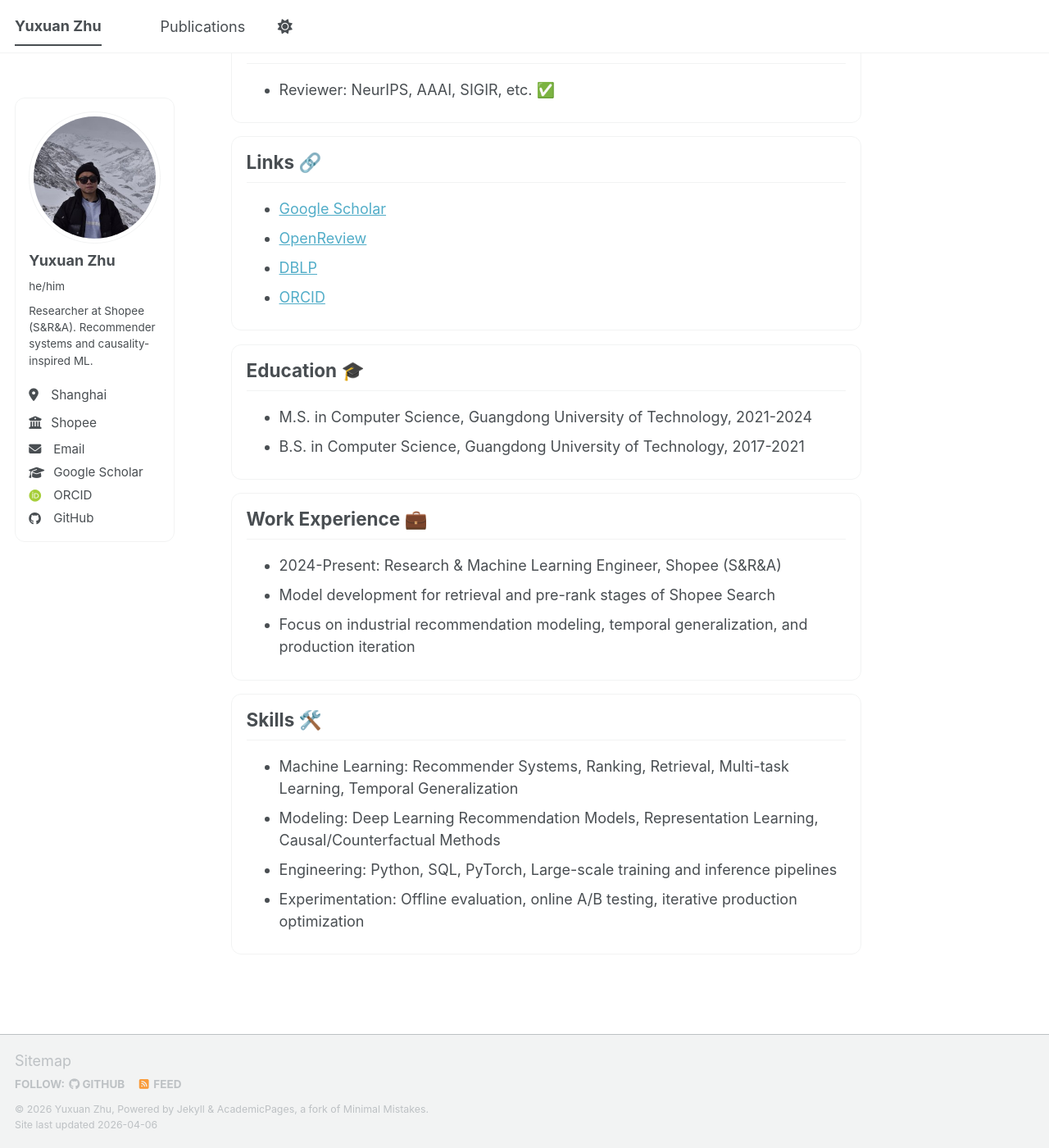
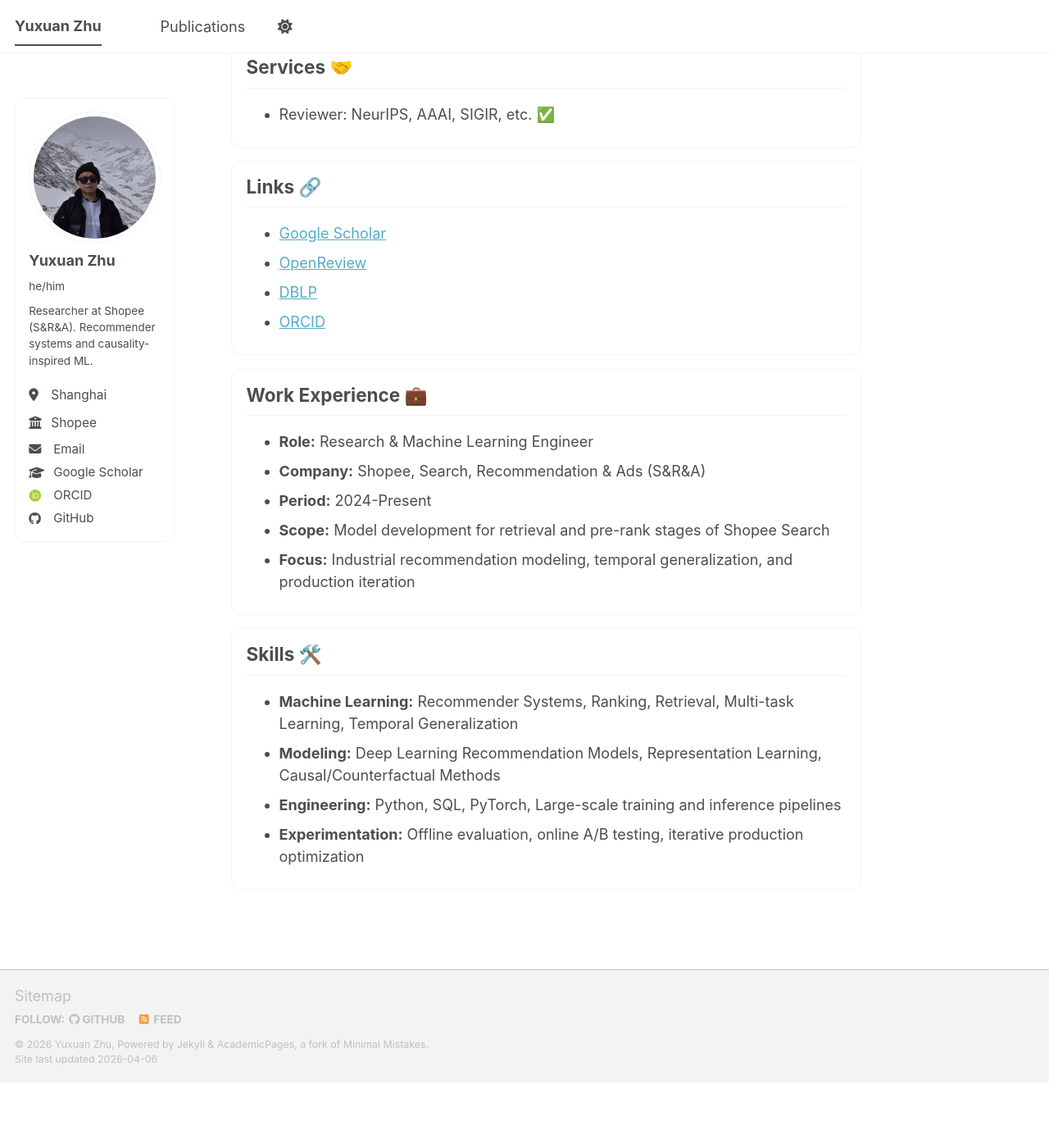
Before and after one commit to EthanChu7/yuxuan.zhu.github.io, a Jekyll site: the page built from _pages/about.md, in a window 1280 px wide and 1400 px high, scrolled down 1859 px. Shown: the whole window at 82% size. Built offline with Jekyll 4.4.1, drawn with Linux system fonts in a browser that asks for light colours; some web fonts are replaced; a script bundle is joined from its source files by our own code; library files that are not in the unit come from our copies; after the commit the page ends 3179 px from its top, so only the background shows below that; some of the changed text lies outside the part shown.

Commit message:
Refine biography/work/skills sections and add paper|code on publications page

```diff
--- a/_pages/about.md
+++ b/_pages/about.md
@@ -80,28 +80,22 @@ redirect_from:
 </section>
 
 <section class="content-card">
-  <h2>Education 🎓</h2>
-  <ul>
-    <li>M.S. in Computer Science, Guangdong University of Technology, 2021-2024</li>
-    <li>B.S. in Computer Science, Guangdong University of Technology, 2017-2021</li>
-  </ul>
-</section>
-
-<section class="content-card">
   <h2>Work Experience 💼</h2>
   <ul>
-    <li>2024-Present: Research &amp; Machine Learning Engineer, Shopee (S&amp;R&amp;A)</li>
-    <li>Model development for retrieval and pre-rank stages of Shopee Search</li>
-    <li>Focus on industrial recommendation modeling, temporal generalization, and production iteration</li>
+    <li><strong>Role:</strong> Research &amp; Machine Learning Engineer</li>
+    <li><strong>Company:</strong> Shopee, Search, Recommendation &amp; Ads (S&amp;R&amp;A)</li>
+    <li><strong>Period:</strong> 2024-Present</li>
+    <li><strong>Scope:</strong> Model development for retrieval and pre-rank stages of Shopee Search</li>
+    <li><strong>Focus:</strong> Industrial recommendation modeling, temporal generalization, and production iteration</li>
   </ul>
 </section>
 
 <section class="content-card">
   <h2>Skills 🛠️</h2>
   <ul>
-    <li>Machine Learning: Recommender Systems, Ranking, Retrieval, Multi-task Learning, Temporal Generalization</li>
-    <li>Modeling: Deep Learning Recommendation Models, Representation Learning, Causal/Counterfactual Methods</li>
-    <li>Engineering: Python, SQL, PyTorch, Large-scale training and inference pipelines</li>
-    <li>Experimentation: Offline evaluation, online A/B testing, iterative production optimization</li>
+    <li><strong>Machine Learning:</strong> Recommender Systems, Ranking, Retrieval, Multi-task Learning, Temporal Generalization</li>
+    <li><strong>Modeling:</strong> Deep Learning Recommendation Models, Representation Learning, Causal/Counterfactual Methods</li>
+    <li><strong>Engineering:</strong> Python, SQL, PyTorch, Large-scale training and inference pipelines</li>
+    <li><strong>Experimentation:</strong> Offline evaluation, online A/B testing, iterative production optimization</li>
   </ul>
 </section>
--- a/_pages/publications.html
+++ b/_pages/publications.html
@@ -18,7 +18,10 @@ author_profile: true
     <a href="{{ base_path }}{{ post.url }}"><strong>{{ post.title }}</strong></a><br />
     {{ post.venue }}
     {% if post.paperurl %}
-      | <a href="{{ post.paperurl }}">Paper</a>
+      | <a href="{{ post.paperurl }}">paper</a>
+    {% endif %}
+    {% if post.codeurl %}
+      | <a href="{{ post.codeurl }}">code</a>
     {% endif %}
   </p>
 {% endfor %}
```
Also changed, not shown: other parts of _pages/about.md (+1 -1 lines).
